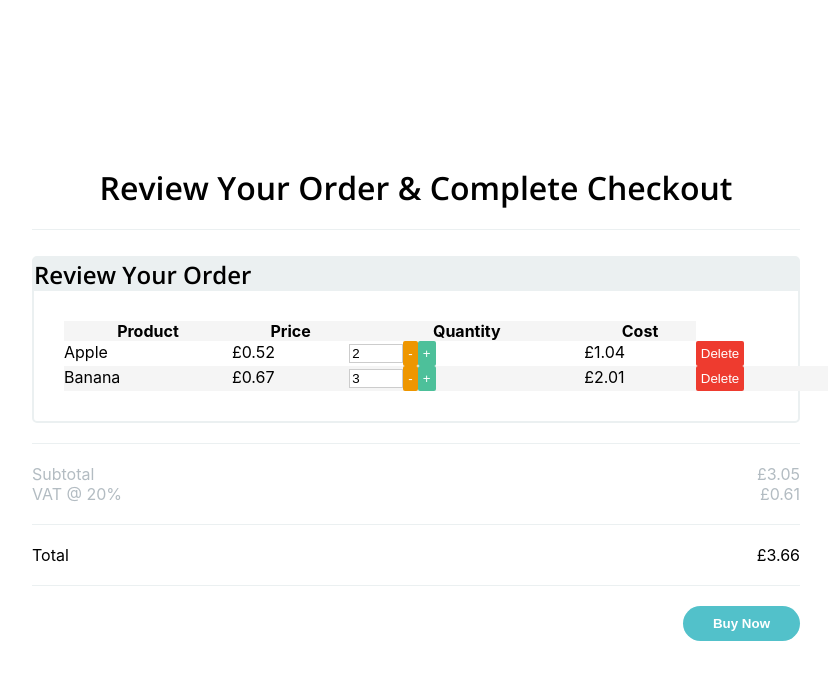
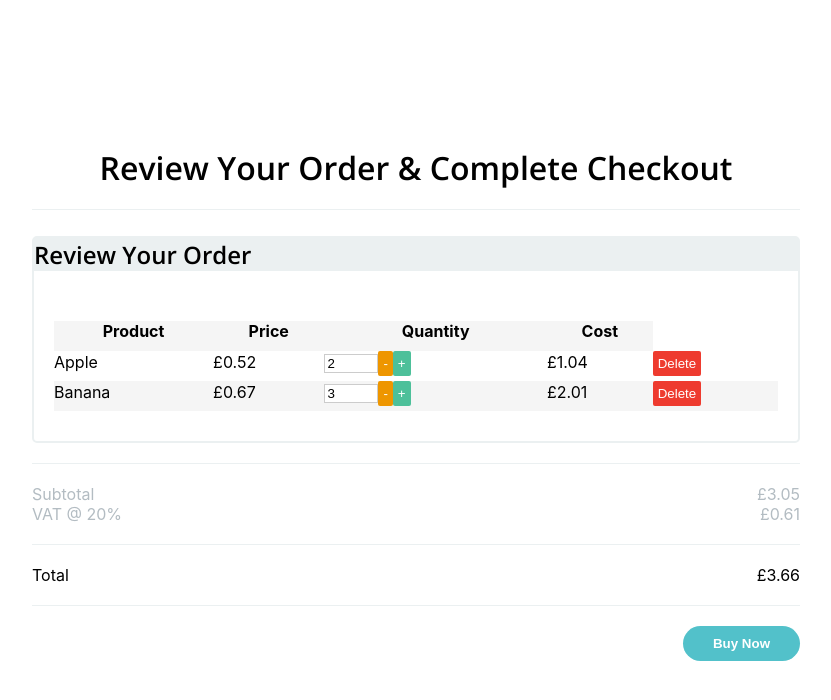
Before and after one commit to JosBogan/CodeTest, a React (Create React App) app: page / in a window 1280 px wide. Shown: the top 700 px of the page, without its empty margins (224-1055 px from the left). Built offline with nearby package versions, Linux system fonts and the light colour scheme.

Commit message:
more table styling

```diff
--- a/src/App.css
+++ b/src/App.css
@@ -21,13 +21,21 @@
   width: 60%
 }
 
+.order_products_table_container {
+  padding: 30px 20px;
+}
+
 .order_products_table {
   width: 100%;
-  margin: 30px;
+  /* margin: 30px; */
 }
 
 thead {
   font-weight: 400;
+}
+
+tr {
+  height: 30px
 }
 
 tr:nth-last-child(odd) {
@@ -86,6 +94,7 @@ tr:nth-last-child(odd) {
   font-weight: 600;
 }
 
-/* .button {
-  border: none;
-} */
+button:disabled {
+  background-color: #afafaf;
+  cursor:not-allowed;
+}
--- a/src/components/OrderTable.js
+++ b/src/components/OrderTable.js
@@ -48,6 +48,7 @@ const OrderTable = ({ products, setProducts }) => {
   return (
     <div className="order_container">
       <h2 className="order_header">Review Your Order</h2>
+      <div className="order_products_table_container">
         <table className="order_products_table">
           <thead>
             <tr>
@@ -83,6 +84,7 @@ const OrderTable = ({ products, setProducts }) => {
           </tbody>
         </table>
       </div>
+    </div>
   )
 }
 
```
Lines whose indentation alone changed are shown as unchanged.
